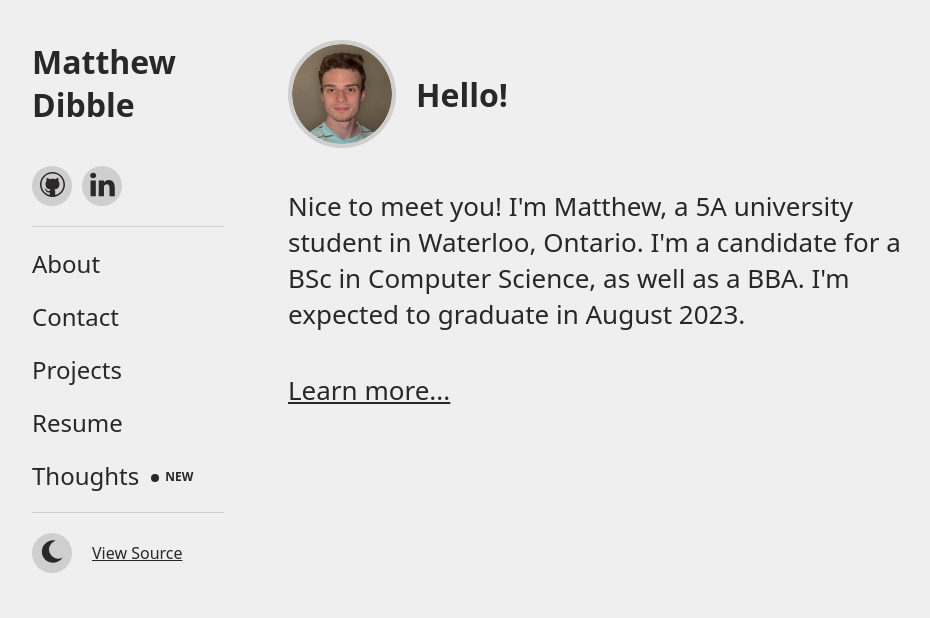
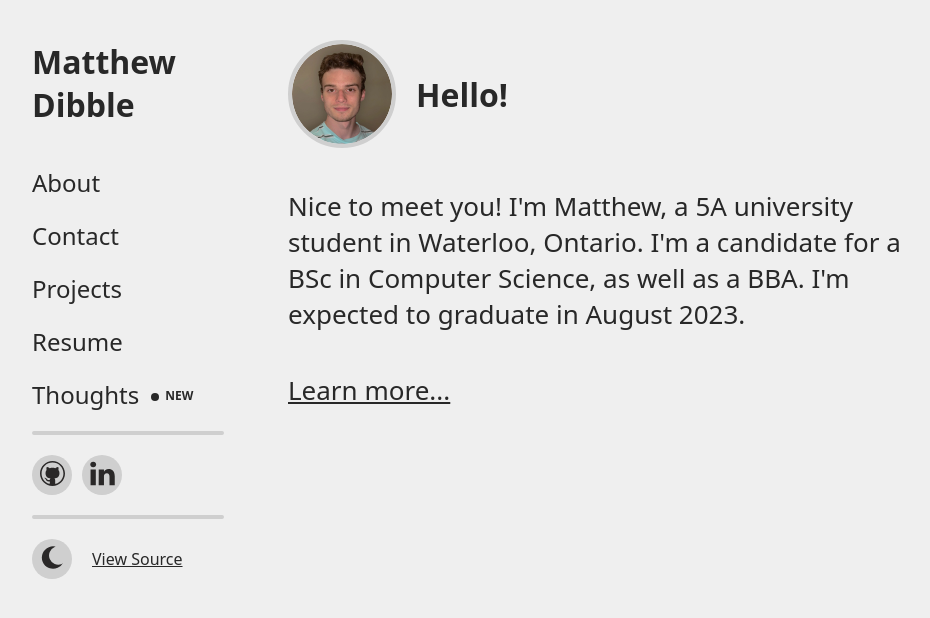
Before and after one commit to mdibble/matthew-web, a React (Create React App) app: page / in a window 1280 px wide. Shown: the top 618 px of the page, without its empty margins (32-962 px from the left). Built offline with nearby package versions, Linux system fonts and the light colour scheme.

Commit message:
Update sidebar

```diff
--- a/src/components/Sidebar/index.tsx
+++ b/src/components/Sidebar/index.tsx
@@ -39,7 +39,8 @@ const SidebarBreak = styled.div`
   background-color: ${(props) => props.theme.secondary};
   margin-top: 20px;
   margin-bottom: 20px;
-  height: 1px;
+  height: 4px;
+  border-radius: 3px;
   width: 100%;
 `;
 
@@ -49,9 +50,6 @@ function Sidebar(): JSX.Element {
       <SidebarTitle>
         <Link to="/" style={{ textDecoration: 'none' }}>Matthew Dibble</Link>
       </SidebarTitle>
-      <Social link="https://www.github.com/mdibble" type="github" />
-      <Social link="https://www.linkedin.com/in/matthew-b-dibble/" type="linkedin" />
-      <SidebarBreak />
       <SidebarItem>
         <Link to="/about" style={{ textDecoration: 'none' }}>About</Link>
       </SidebarItem>
@@ -71,6 +69,9 @@ function Sidebar(): JSX.Element {
         </Link>
       </SidebarItem>
       <SidebarBreak />
+      <Social link="https://www.github.com/mdibble" type="github" />
+      <Social link="https://www.linkedin.com/in/matthew-b-dibble/" type="linkedin" />
+      <SidebarBreak />
       <SidebarBottomContainer>
         <ThemeToggle />
         <a href="https://www.github.com/mdibble/matthew-web/" target="_blank" rel="noopener noreferrer">View Source</a>
```
